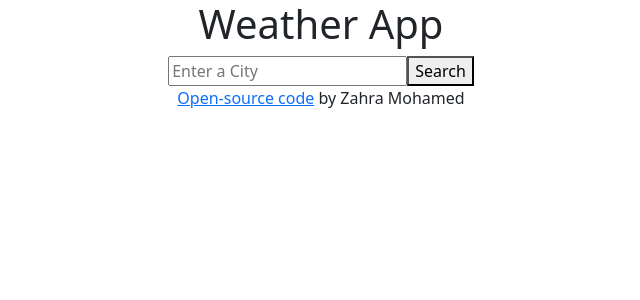
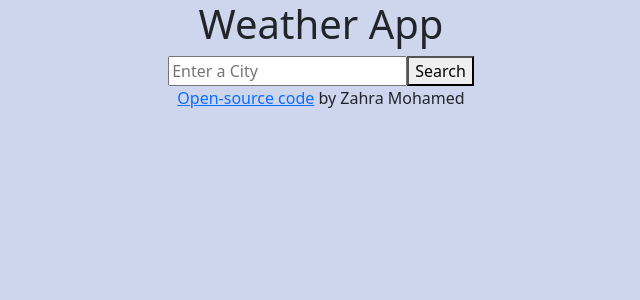
Before and after one commit to Zahradalmar/weather-app-react, a React (Create React App) app: page / in a window 1280 px wide. Shown: the top 300 px of the page, without its empty margins (319-959 px from the left). Built offline with nearby package versions, Linux system fonts and the light colour scheme.

Commit message:
updated css

```diff
--- a/src/SearchEngine.css
+++ b/src/SearchEngine.css
@@ -1,3 +1,6 @@
+body {
+  background-color: #cdd6ec;
+}
 ul {
   list-style: none;
 }
```
